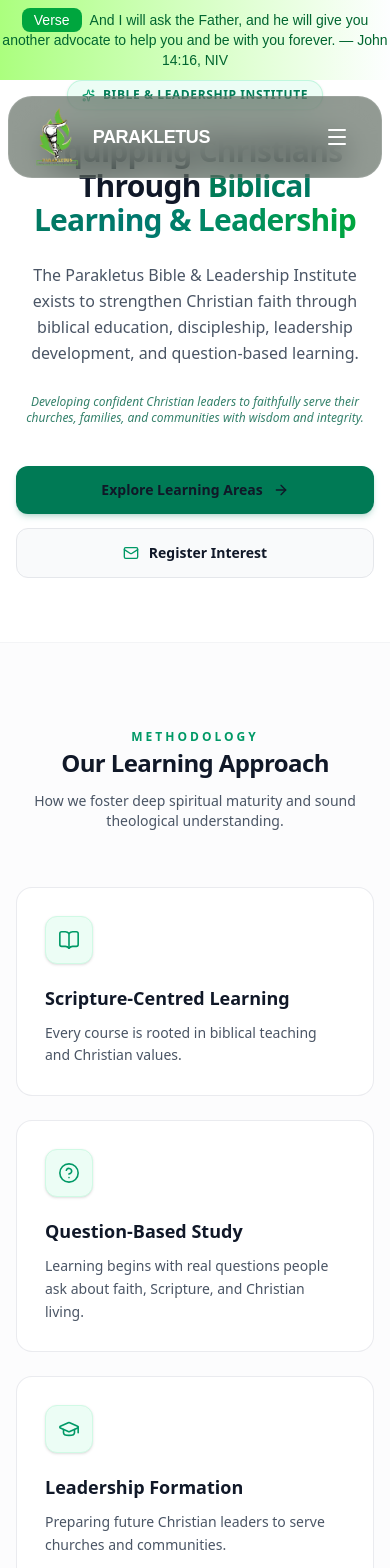
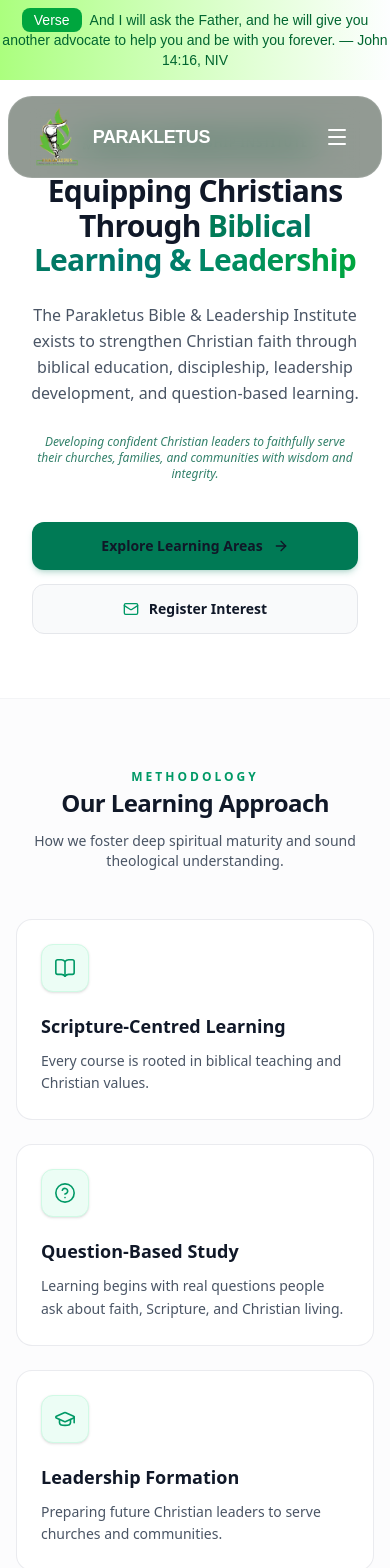
Before and after one commit to jannicaSD/ngo-website, a Next.js app: page /course in a window 390 px wide. Shown: the top 1568 px of the page. Built offline with nearby package versions, Linux system fonts and the light colour scheme.

Commit message:
material changes

```diff
--- a/src/pages/course/index.tsx
+++ b/src/pages/course/index.tsx
@@ -139,17 +139,19 @@
   return (
     <>
       <Navbar />
-      <main className="bg-white text-gray-900 min-h-screen font-sans selection:bg-emerald-600 selection:text-white relative overflow-hidden">
+      <main className="bg-white text-gray-900 min-h-screen font-sans selection:bg-emerald-600 selection:text-white relative overflow-x-hidden">
 
         {/* Subtle Background Accent Glows */}
         <div className="absolute top-0 left-1/2 -translate-x-1/2 w-full max-w-7xl h-[500px] bg-gradient-to-b from-emerald-50/60 via-transparent to-transparent pointer-events-none -z-10" />
 
         {/* --- HERO SECTION --- */}
-        <section className="relative pt-20 pb-16 md:pt-28 md:pb-24 px-4 sm:px-6 lg:px-8 border-b border-gray-100">
+        <section className="relative w-full pt-32 pb-16 md:pb-24 lg:pt-40 lg:pb-32 px-4 sm:px-6 lg:px-8 border-b border-gray-100">
           <div className="max-w-4xl mx-auto text-center space-y-6 relative z-10">
 
-            <div className="inline-flex items-center gap-2 px-3.5 py-1.5 rounded-full bg-emerald-50 text-emerald-700 text-xs font-semibold uppercase tracking-wider border border-emerald-200/60 shadow-sm">
-              <Sparkles size={13} className="text-emerald-600" /> Bible & Leadership Institute
+            <div className="flex justify-center mb-4">
+              <div className="inline-flex items-center gap-2 px-3.5 py-1.5 rounded-full bg-emerald-50 text-emerald-700 text-xs font-semibold uppercase tracking-wider border border-emerald-200/60 shadow-sm">
+                <Sparkles size={13} className="text-emerald-600 shrink-0" /> Bible & Leadership Institute
+              </div>
             </div>
 
             <h1 className="text-3xl sm:text-4xl md:text-5xl lg:text-6xl font-extrabold tracking-tight text-gray-900 leading-[1.15]">
@@ -163,23 +165,23 @@
               The Parakletus Bible & Leadership Institute exists to strengthen Christian faith through biblical education, discipleship, leadership development, and question-based learning.
             </p>
 
-            <p className="text-xs sm:text-sm text-emerald-800/80 italic max-w-xl mx-auto pt-1">
+            <p className="text-xs sm:text-sm text-emerald-800/80 italic max-w-xl mx-auto pt-1 px-4">
               Developing confident Christian leaders to faithfully serve their churches, families, and communities with wisdom and integrity.
             </p>
 
-            <div className="flex flex-col sm:flex-row items-center justify-center gap-3.5 pt-4">
+            <div className="flex flex-col sm:flex-row items-center justify-center gap-3.5 pt-4 w-full sm:w-auto px-4 sm:px-0">
               <a
                 href="#learning-areas"
-                className="w-full sm:w-auto inline-flex items-center justify-center gap-2.5 bg-emerald-700 text-white px-7 py-3.5 rounded-xl font-semibold hover:bg-emerald-800 transition-all shadow-md shadow-emerald-700/20 group active:scale-95 text-sm"
+                className="w-full sm:w-auto inline-flex items-center justify-center gap-2.5 bg-emerald-700 text-white px-7 py-3.5 rounded-xl font-semibold hover:bg-emerald-800 transition-all shadow-md shadow-emerald-700/20 group active:scale-95 text-sm cursor-pointer"
               >
                 Explore Learning Areas
-                <ArrowRight size={16} className="group-hover:translate-x-1 transition-transform" />
+                <ArrowRight size={16} className="group-hover:translate-x-1 transition-transform shrink-0" />
               </a>
               <a
                 href="#register"
-                className="w-full sm:w-auto inline-flex items-center justify-center gap-2.5 bg-gray-50 text-gray-700 border border-gray-200 px-7 py-3.5 rounded-xl font-semibold hover:bg-gray-100 hover:border-gray-300 transition-all active:scale-95 text-sm"
+                className="w-full sm:w-auto inline-flex items-center justify-center gap-2.5 bg-gray-50 text-gray-700 border border-gray-200 px-7 py-3.5 rounded-xl font-semibold hover:bg-gray-100 hover:border-gray-300 transition-all active:scale-95 text-sm cursor-pointer"
               >
-                <Mail size={16} className="text-emerald-600" />
+                <Mail size={16} className="text-emerald-600 shrink-0" />
                 Register Interest
               </a>
             </div>
@@ -187,19 +189,19 @@
         </section>
 
         {/* --- OUR LEARNING APPROACH --- */}
-        <section className="py-20 px-4 sm:px-6 lg:px-8 bg-gray-50/50">
+        <section className="py-16 sm:py-20 px-4 sm:px-6 lg:px-8 bg-gray-50/50">
           <div className="max-w-7xl mx-auto">
-            <div className="text-center max-w-2xl mx-auto mb-14 space-y-3">
+            <div className="text-center max-w-2xl mx-auto mb-12 sm:mb-14 space-y-3">
               <span className="text-xs font-bold uppercase tracking-[0.25em] text-emerald-600">Methodology</span>
               <h2 className="text-2xl sm:text-3xl md:text-4xl font-bold tracking-tight text-gray-900">Our Learning Approach</h2>
               <p className="text-sm sm:text-base text-gray-600">How we foster deep spiritual maturity and sound theological understanding.</p>
             </div>
 
-            <div className="grid sm:grid-cols-2 lg:grid-cols-3 gap-6">
+            <div className="grid grid-cols-1 sm:grid-cols-2 lg:grid-cols-3 gap-6">
               {learningApproach.map((item, i) => (
                 <div
                   key={i}
-                  className="bg-white border border-gray-200/80 p-7 rounded-2xl hover:border-emerald-500/50 hover:shadow-xl hover:-translate-y-0.5 transition-all duration-300 group flex flex-col justify-between"
+                  className="bg-white border border-gray-200/80 p-6 sm:p-7 rounded-2xl hover:border-emerald-500/50 hover:shadow-xl hover:-translate-y-0.5 transition-all duration-300 group flex flex-col justify-between"
                 >
                   <div>
                     <div className="w-12 h-12 rounded-xl bg-emerald-50 border border-emerald-100 text-emerald-600 flex items-center justify-center mb-5 group-hover:bg-emerald-600 group-hover:text-white transition-all duration-300 shadow-sm">
@@ -215,19 +217,19 @@
         </section>
 
         {/* --- AVAILABLE LEARNING AREAS --- */}
-        <section id="learning-areas" className="py-20 px-4 sm:px-6 lg:px-8 border-y border-gray-100 bg-white">
+        <section id="learning-areas" className="py-16 sm:py-20 px-4 sm:px-6 lg:px-8 border-y border-gray-100 bg-white">
           <div className="max-w-7xl mx-auto">
-            <div className="text-center max-w-2xl mx-auto mb-14 space-y-3">
+            <div className="text-center max-w-2xl mx-auto mb-12 sm:mb-14 space-y-3">
               <span className="text-xs font-bold uppercase tracking-[0.25em] text-emerald-600">Curriculum Structure</span>
               <h2 className="text-2xl sm:text-3xl md:text-4xl font-bold tracking-tight text-gray-900">Available Learning Areas</h2>
               <p className="text-sm sm:text-base text-gray-600">Comprehensive study paths structured for personal growth and ministry execution.</p>
             </div>
 
-            <div className="grid md:grid-cols-2 lg:grid-cols-3 gap-6 lg:gap-8">
+            <div className="grid grid-cols-1 md:grid-cols-2 lg:grid-cols-3 gap-6 lg:gap-8">
               {learningAreas.map((area, i) => (
                 <div
                   key={i}
-                  className="bg-white border border-gray-200/80 rounded-2xl p-7 flex flex-col justify-between shadow-sm hover:border-emerald-500/50 hover:shadow-lg transition-all"
+                  className="bg-white border border-gray-200/80 rounded-2xl p-6 sm:p-7 flex flex-col justify-between shadow-sm hover:border-emerald-500/50 hover:shadow-lg transition-all"
                 >
                   <div>
                     <div className="flex items-center gap-3.5 mb-5 pb-5 border-b border-gray-100">
@@ -240,7 +242,7 @@
                       {area.topics.map((topic, j) => (
                         <li key={j} className="flex items-start gap-2.5 text-sm text-gray-600">
                           <CheckCircle2 size={16} className="text-emerald-600 shrink-0 mt-0.5" />
-                          <span>{topic}</span>
+                          <span className="break-words">{topic}</span>
                         </li>
                       ))}
                     </ul>
@@ -252,19 +254,19 @@
         </section>
 
         {/* --- EDUCATIONAL OBJECTIVES --- */}
-        <section className="py-20 px-4 sm:px-6 lg:px-8 bg-gray-50/50">
+        <section className="py-16 sm:py-20 px-4 sm:px-6 lg:px-8 bg-gray-50/50">
           <div className="max-w-7xl mx-auto">
-            <div className="text-center max-w-2xl mx-auto mb-14 space-y-3">
+            <div className="text-center max-w-2xl mx-auto mb-12 sm:mb-14 space-y-3">
               <span className="text-xs font-bold uppercase tracking-[0.25em] text-amber-600">Mission Goals</span>
               <h2 className="text-2xl sm:text-3xl md:text-4xl font-bold tracking-tight text-gray-900">Educational Objectives</h2>
               <p className="text-sm sm:text-base text-gray-600">What we aim to build in every participant who steps through our doors.</p>
             </div>
 
-            <div className="grid sm:grid-cols-2 lg:grid-cols-3 gap-5">
+            <div className="grid grid-cols-1 sm:grid-cols-2 lg:grid-cols-3 gap-5">
               {objectives.map((obj, i) => (
                 <div
                   key={i}
-                  className="bg-white border border-gray-200/80 p-6 rounded-xl flex items-start gap-4 hover:border-emerald-500/40 hover:shadow-md transition-all"
+                  className="bg-white border border-gray-200/80 p-5 sm:p-6 rounded-xl flex items-start gap-4 hover:border-emerald-500/40 hover:shadow-md transition-all"
                 >
                   <div className="w-9 h-9 rounded-lg bg-emerald-50 text-emerald-700 flex items-center justify-center font-bold text-xs shrink-0">
                     0{i + 1}
@@ -280,19 +282,19 @@
         </section>
 
         {/* --- WHO CAN JOIN? --- */}
-        <section className="py-20 px-4 sm:px-6 lg:px-8 border-y border-gray-100 bg-white">
+        <section className="py-16 sm:py-20 px-4 sm:px-6 lg:px-8 border-y border-gray-100 bg-white">
           <div className="max-w-7xl mx-auto">
-            <div className="text-center max-w-2xl mx-auto mb-14 space-y-3">
+            <div className="text-center max-w-2xl mx-auto mb-12 sm:mb-14 space-y-3">
               <span className="text-xs font-bold uppercase tracking-[0.25em] text-emerald-600">Community</span>
               <h2 className="text-2xl sm:text-3xl md:text-4xl font-bold tracking-tight text-gray-900">Who Can Join?</h2>
               <p className="text-sm sm:text-base text-gray-600">Our programs are open to all believers seeking a deeper, grounded walk with Christ.</p>
             </div>
 
-            <div className="grid sm:grid-cols-2 lg:grid-cols-4 gap-6">
+            <div className="grid grid-cols-1 sm:grid-cols-2 lg:grid-cols-4 gap-6">
               {audience.map((aud, i) => (
                 <div
                   key={i}
-                  className="bg-white border border-gray-200/80 p-7 rounded-2xl text-center hover:border-emerald-500/50 hover:shadow-lg transition-all group"
+                  className="bg-white border border-gray-200/80 p-6 sm:p-7 rounded-2xl text-center hover:border-emerald-500/50 hover:shadow-lg transition-all group"
                 >
                   <div className="w-14 h-14 mx-auto rounded-2xl bg-emerald-50 border border-emerald-100 text-emerald-600 flex items-center justify-center mb-5 group-hover:bg-emerald-600 group-hover:text-white transition-all shadow-sm">
                     {i === 0 && <Users size={24} />}
@@ -309,8 +311,8 @@
         </section>
 
         {/* --- CALL TO ACTION (CTA) --- */}
-        <section id="register" className="py-24 px-4 sm:px-6 lg:px-8 text-center bg-gray-50/50">
-          <div className="max-w-3xl mx-auto bg-gradient-to-br from-emerald-900 via-teal-900 to-gray-900 text-white rounded-3xl p-8 sm:p-12 md:p-16 shadow-2xl relative overflow-hidden">
+        <section id="register" className="py-16 sm:py-24 px-4 sm:px-6 lg:px-8 text-center bg-gray-50/50">
+          <div className="max-w-3xl mx-auto bg-gradient-to-br from-emerald-900 via-teal-900 to-gray-900 text-white rounded-3xl p-6 sm:p-12 md:p-16 shadow-2xl relative overflow-hidden">
 
             <div className="absolute -top-24 -right-24 w-64 h-64 bg-emerald-500/20 rounded-full blur-3xl pointer-events-none" />
             <div className="absolute -bottom-24 -left-24 w-64 h-64 bg-teal-500/20 rounded-full blur-3xl pointer-events-none" />
@@ -328,16 +330,16 @@
                 Whether you are exploring the Christian faith, preparing for leadership, or seeking a deeper understanding of Scripture, the Parakletus Bible & Leadership Institute welcomes you.
               </p>
 
-              <div className="pt-4 flex flex-col sm:flex-row items-center justify-center gap-3.5">
+              <div className="pt-4 flex flex-col sm:flex-row items-center justify-center gap-3.5 w-full">
                 <a
                   href="#learning-areas"
-                  className="w-full sm:w-auto inline-flex items-center justify-center gap-2 bg-emerald-500 text-white px-7 py-3.5 rounded-xl font-semibold hover:bg-emerald-400 transition-all shadow-lg shadow-emerald-900/40 active:scale-95 text-sm"
+                  className="w-full sm:w-auto inline-flex items-center justify-center gap-2 bg-emerald-500 text-white px-7 py-3.5 rounded-xl font-semibold hover:bg-emerald-400 transition-all shadow-lg shadow-emerald-900/40 active:scale-95 text-sm cursor-pointer"
                 >
                   📖 Explore Learning Areas
                 </a>
                 <a
                   href="mailto:contact@parakletus.org"
-                  className="w-full sm:w-auto inline-flex items-center justify-center gap-2 bg-white/10 text-white border border-white/20 px-7 py-3.5 rounded-xl font-semibold hover:bg-white/20 transition-all active:scale-95 backdrop-blur-md text-sm"
+                  className="w-full sm:w-auto inline-flex items-center justify-center gap-2 bg-white/10 text-white border border-white/20 px-7 py-3.5 rounded-xl font-semibold hover:bg-white/20 transition-all active:scale-95 backdrop-blur-md text-sm cursor-pointer"
                 >
                   📩 Register Interest
                 </a>
```
